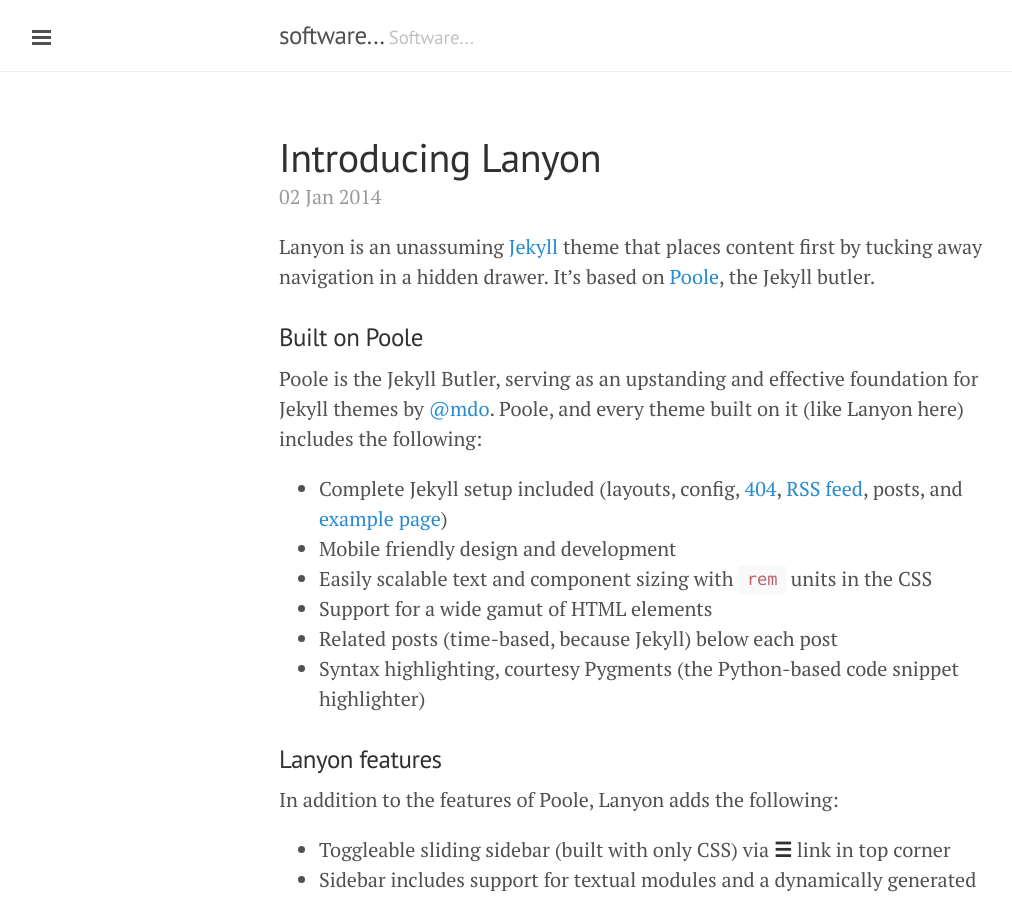
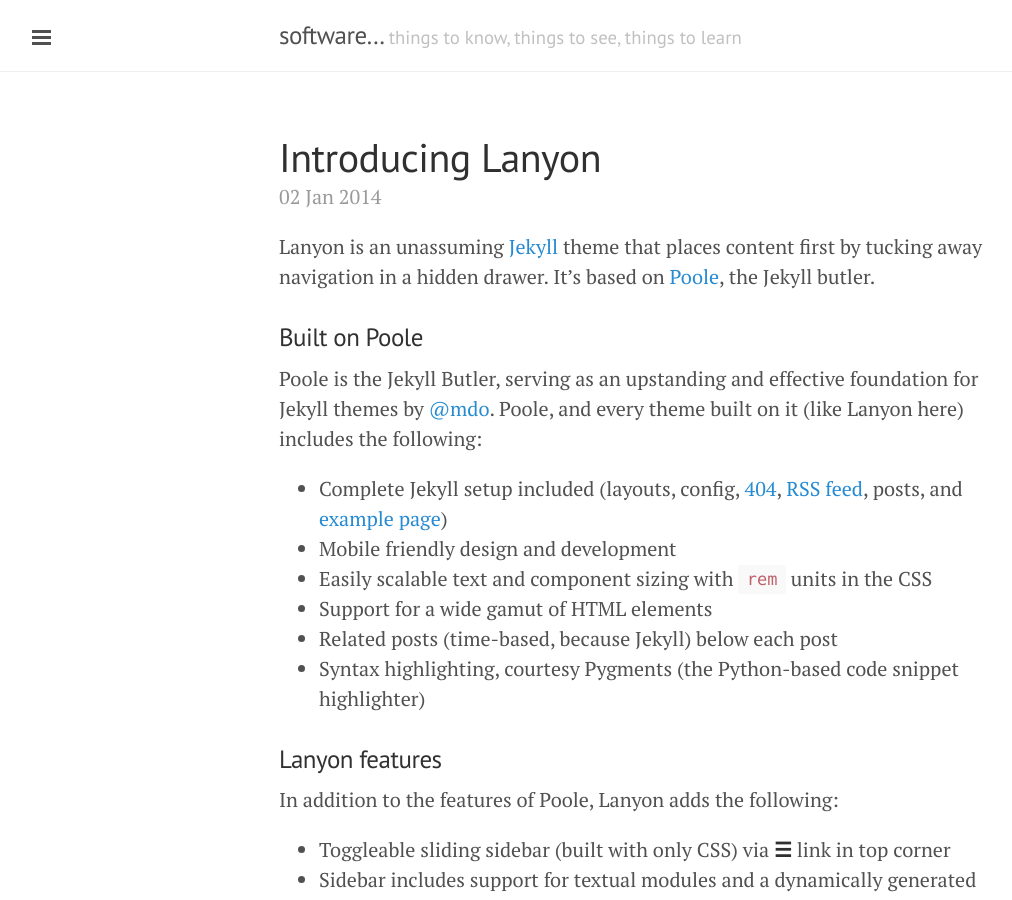
Before and after one commit to lukstadler/lukstadler.github.io, a Jekyll site: the page built from index.html, in a window 1280 px wide and 900 px high. Shown: the whole window, without its empty margins (1-1013 px from the left). Built offline with Jekyll 4.4.1, drawn with Linux system fonts in a browser that asks for light colours; Markdown is read by kramdown in place of the engine named in the settings; the list of posts is cut into pages by our own code.

Commit message:
updated config

```diff
--- a/_config.yml
+++ b/_config.yml
@@ -7,12 +7,11 @@ permalink:        pretty
 
 # Setup
 title:            software...
-tagline:          'Software... '
-description:      'My Blog about Software, Life and other thoughts" target="_blank">@lukstadler</a>.'
+tagline:          'things to know, things to see, things to learn'
+description:      'My Blog about Software, Life and other things" target="_blank">@lukstadler</a>.'
 url:              http://lukstadler.github.io
 baseurl:          '/'
 paginate:         5
-comments:         true
 
 author:
   name:           'Lukas Stadler'
```
